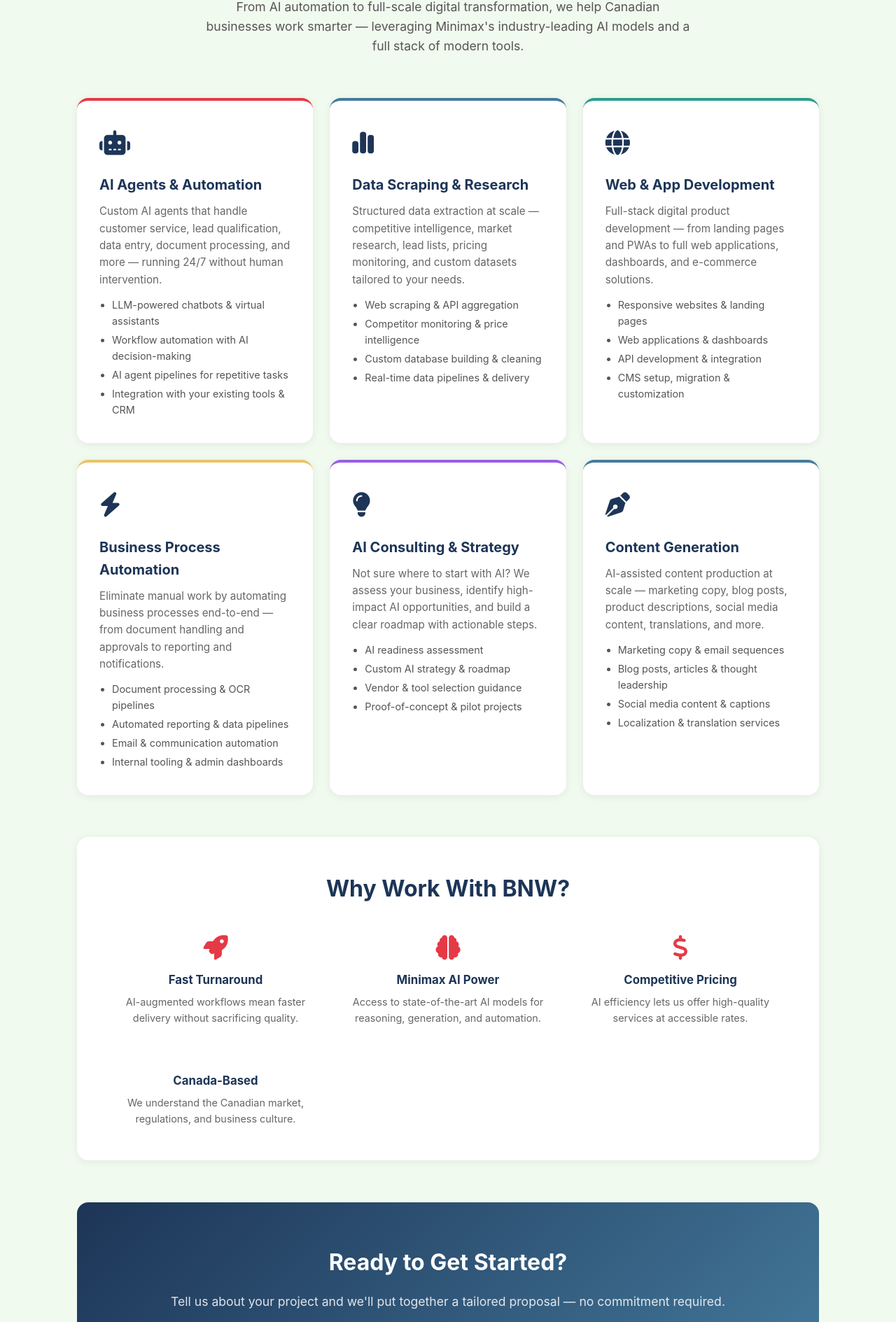
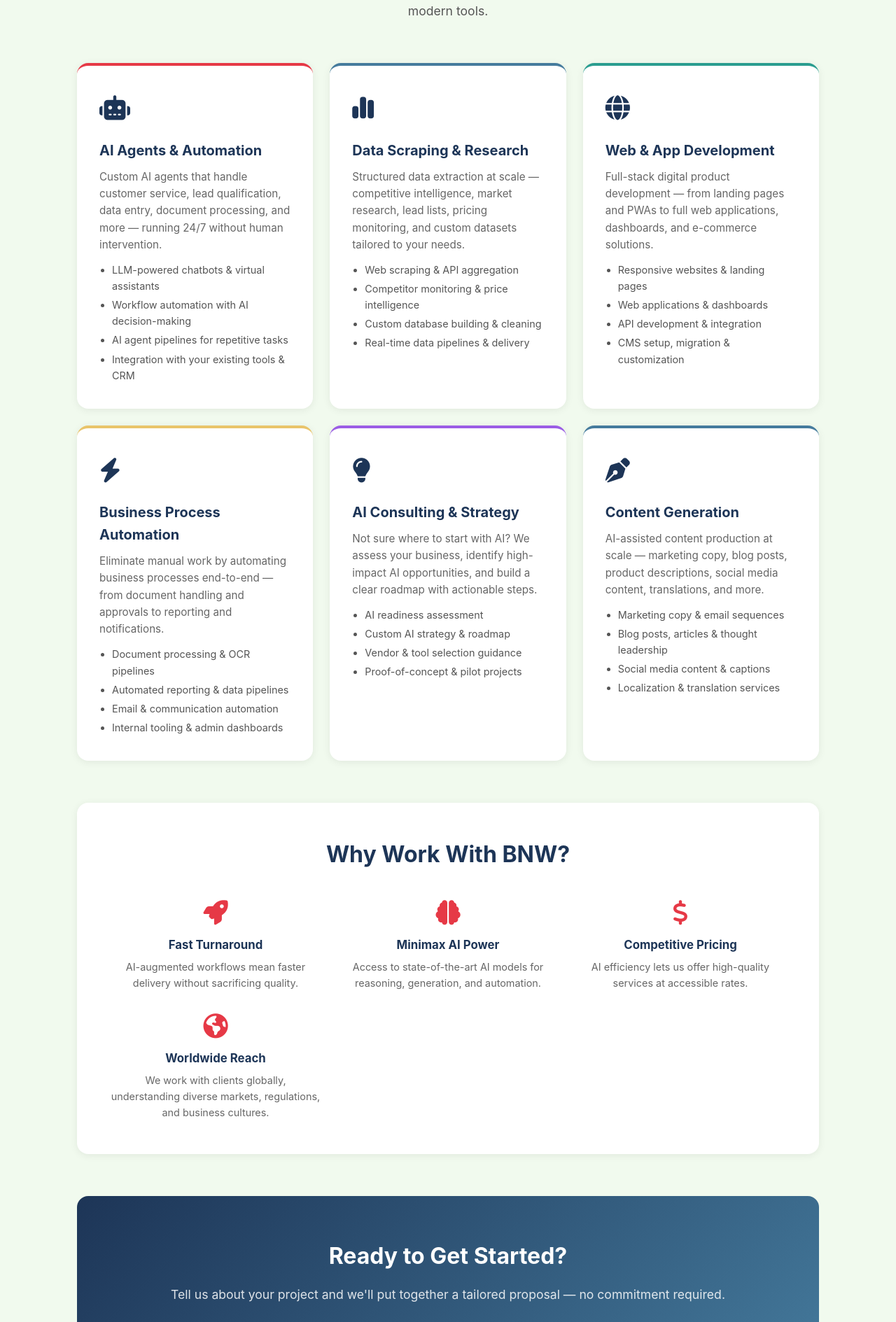
Before and after one commit to bnwraptor/bnw-services, a plain HTML site: page index.html in a window 1280 px wide. Shown: the part 474-2363 px from the top of the page at 70% size. Drawn offline with Linux system fonts and the light colour scheme.

Commit message:
Remove Canada-specific references, go global

```diff
--- a/index.html
+++ b/index.html
@@ -3,7 +3,7 @@
 <head>
   <meta charset="UTF-8">
   <meta name="viewport" content="width=device-width, initial-scale=1.0">
-  <title>BNW Digital Services — Canada</title>
+  <title>BNW Digital Services</title>
   <link rel="stylesheet" href="https://cdnjs.cloudflare.com/ajax/libs/font-awesome/6.5.1/css/all.min.css">
   <style>
     :root {
@@ -224,8 +224,7 @@
     <button id="btn-es" onclick="setLang('es')">ES</button>
   </div>
 
-  <div class="badge" data-lang="en-badge">Serving Clients Across Canada</div>
-  <div class="badge" data-lang="es-badge" style="display:none">Sirviendo a Clientes en Canadá</div>
+
 
   <h1>
     <span data-lang="en-h1">BNW Digital Services</span>
@@ -246,8 +245,8 @@
       <span data-lang="es-ih2">Lo Que Ofrecemos</span>
     </h2>
     <p>
-      <span data-lang="en-ip">From AI automation to full-scale digital transformation, we help Canadian businesses work smarter — leveraging Minimax's industry-leading AI models and a full stack of modern tools.</span>
-      <span data-lang="es-ip">Desde automatización con IA hasta transformación digital completa, ayudamos a las empresas canadienses a trabajar de manera más inteligente — aprovechando los modelos de IA líderes de Minimax y un conjunto completo de herramientas modernas.</span>
+      <span data-lang="en-ip">From AI automation to full-scale digital transformation, we help businesses work smarter — leveraging Minimax's industry-leading AI models and a full stack of modern tools.</span>
+      <span data-lang="es-ip">Desde automatización con IA hasta transformación digital completa, ayudamos a las empresas a trabajar de manera más inteligente — aprovechando los modelos de IA líderes de Minimax y un conjunto completo de herramientas modernas.</span>
     </p>
   </div>
 
@@ -385,9 +384,9 @@
         <p><span data-lang="en">AI efficiency lets us offer high-quality services at accessible rates.</span><span data-lang="es">La eficiencia de la IA nos permite ofrecer servicios de alta calidad a precios accesibles.</span></p>
       </div>
       <div class="why-item">
-        <i class="fa-solid fa-maple-leaf"></i>
-        <h4><span data-lang="en">Canada-Based</span><span data-lang="es">Base en Canadá</span></h4>
-        <p><span data-lang="en">We understand the Canadian market, regulations, and business culture.</span><span data-lang="es">Entendemos el mercado canadiense, las regulaciones y la cultura empresarial.</span></p>
+        <i class="fa-solid fa-earth-americas"></i>
+        <h4><span data-lang="en">Worldwide Reach</span><span data-lang="es">Alcance Mundial</span></h4>
+        <p><span data-lang="en">We work with clients globally, understanding diverse markets, regulations, and business cultures.</span><span data-lang="es">Trabajamos con clientes a nivel mundial, entendiendo diversos mercados, regulaciones y culturas empresariales.</span></p>
       </div>
     </div>
   </div>
```
